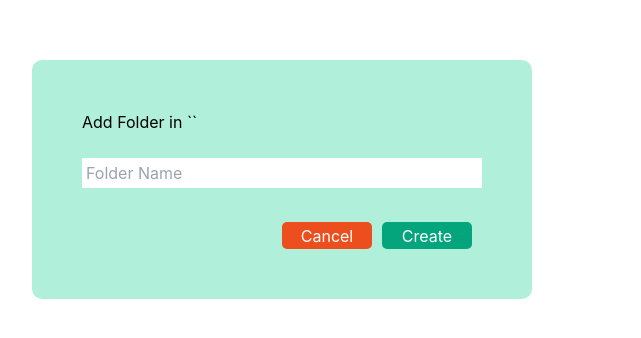
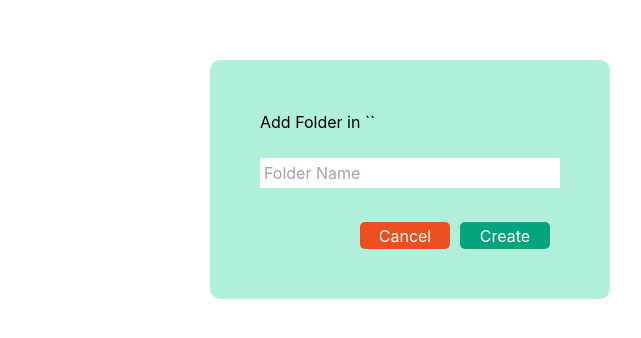
Before and after one commit to aasourav/Directory_MERN_Frontend, a React (Create React App) app: page /new/1 in a window 1280 px wide. Shown: the part 132-470 px from the top of the page, without its empty margins (230-871 px from the left). Built offline with nearby package versions, Linux system fonts and the light colour scheme.

Commit message:
NewFolder page width updated

```diff
--- a/src/index.css
+++ b/src/index.css
@@ -36,7 +36,6 @@ code {
 }
 .NF{
   display: flex;
-  width: 80%;
   justify-content: center;
   margin-top: 15%;
 }
@@ -58,7 +57,7 @@ code {
   padding:2px;
   padding-left:4px;
   padding-right: 4px;
-  width: 400px;
+  width: 300px;
   height: 30px;
 }
 
```
